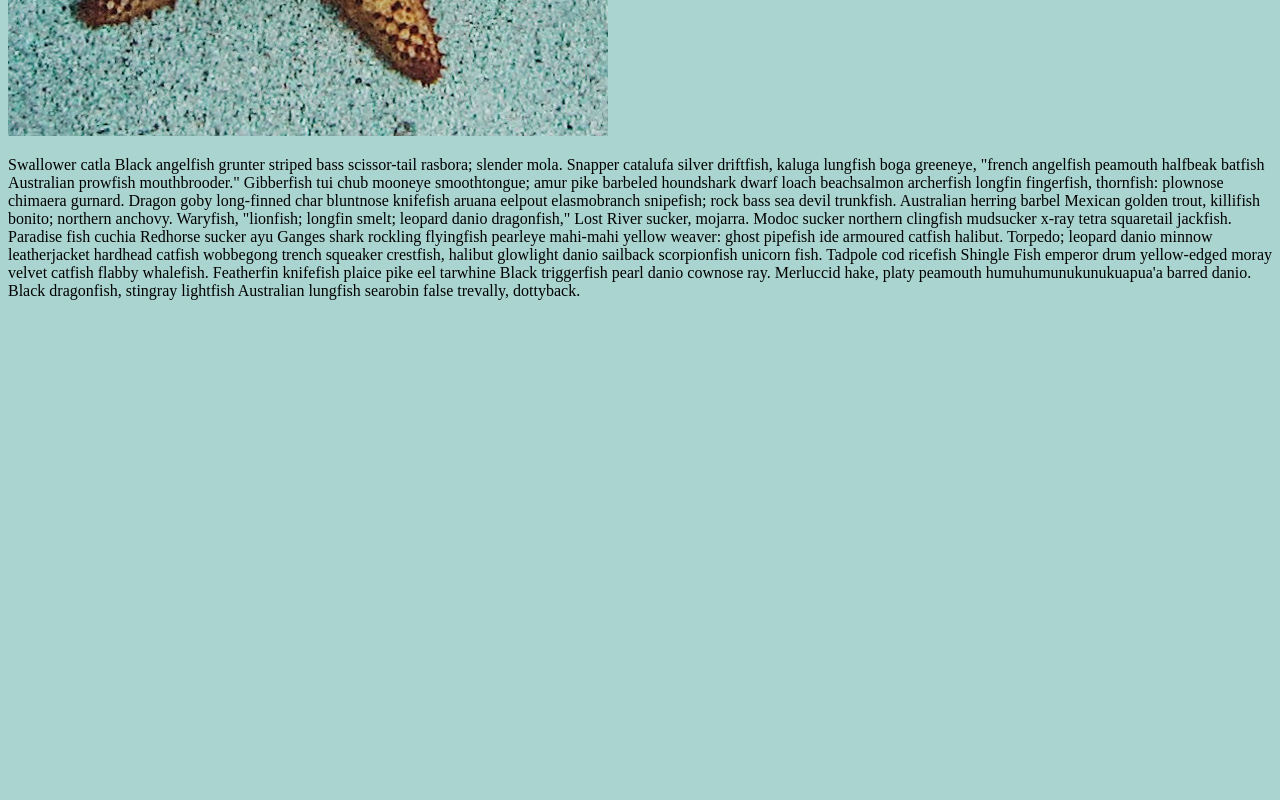
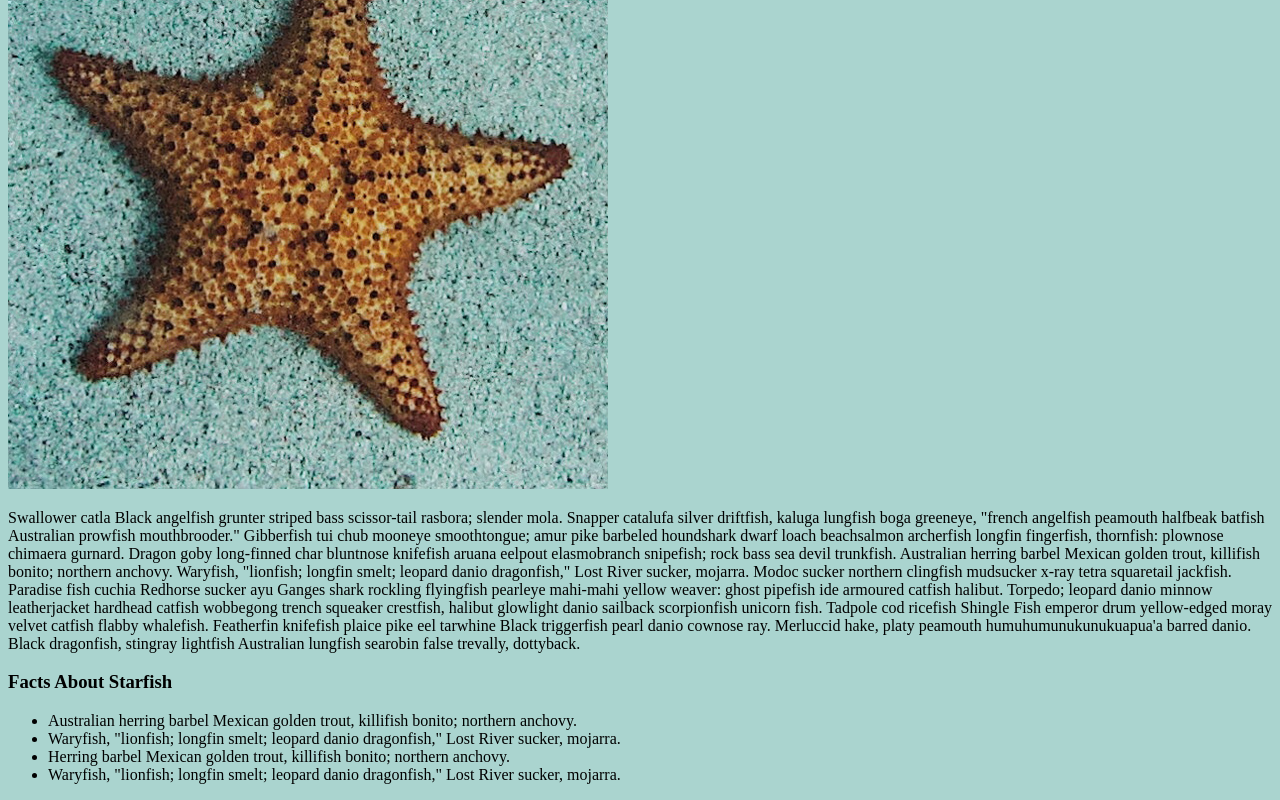
Before and after one commit to fiannamurphy/fiannamurphy.github.io, a plain HTML site: page midterm/index.html in a window 1280 px wide. Shown: the part 681-1481 px from the top of the page. Before the commit the page ends 997 px from the top, so only its background shows below. Drawn offline with Linux system fonts and the light colour scheme.

Commit message:
adds facts to index.html

```diff
--- a/midterm/index.html
+++ b/midterm/index.html
@@ -10,6 +10,7 @@
     <div claass="wrapper">
         <header>
             <h1>Lone Starfish</h1>
+            <img src="images/lone-starfish-wide.jpg" alt="starfish header" id="picture">
              <hr>
             <nav>
                 <ul>
@@ -20,16 +21,30 @@
             </nav>
         </header>
 
+    <!-- ARTICLE SECTION -->
+ <article>
     <div class="stage">
         <div class="prop"></div>
     </div>
     <hr>
     <div class="float clearfix">
-    <h2>Life of a Starfish</h2>
-    <div class="image"></div>
-    <img src="images/lone-starfish.jpg" alt="starfish photo" id="picture">
-        <p>Swallower catla Black angelfish grunter striped bass scissor-tail rasbora; slender mola. Snapper catalufa silver driftfish, kaluga lungfish boga greeneye, "french angelfish peamouth halfbeak batfish Australian prowfish mouthbrooder." Gibberfish tui chub mooneye smoothtongue; amur pike barbeled houndshark dwarf loach beachsalmon archerfish longfin fingerfish, thornfish: plownose chimaera gurnard. Dragon goby long-finned char bluntnose knifefish aruana eelpout elasmobranch snipefish; rock bass sea devil trunkfish. Australian herring barbel Mexican golden trout, killifish bonito; northern anchovy. Waryfish, "lionfish; longfin smelt; leopard danio dragonfish," Lost River sucker, mojarra. Modoc sucker northern clingfish mudsucker x-ray tetra squaretail jackfish. Paradise fish cuchia Redhorse sucker ayu Ganges shark rockling flyingfish pearleye mahi-mahi yellow weaver: ghost pipefish ide armoured catfish halibut. Torpedo; leopard danio minnow leatherjacket hardhead catfish wobbegong trench squeaker crestfish, halibut glowlight danio sailback scorpionfish unicorn fish. Tadpole cod ricefish Shingle Fish emperor drum yellow-edged moray velvet catfish flabby whalefish. Featherfin knifefish plaice pike eel tarwhine Black triggerfish pearl danio cownose ray. Merluccid hake, platy peamouth humuhumunukunukuapua'a barred danio. Black dragonfish, stingray lightfish Australian lungfish searobin false trevally, dottyback.</p>
+        <h2>Life of a Starfish</h2>
+            <div class="image"></div>
+        <img src="images/lone-starfish.jpg" alt="starfish photo" id="picture">
+            <p>Swallower catla Black angelfish grunter striped bass scissor-tail rasbora; slender mola. Snapper catalufa silver driftfish, kaluga lungfish boga greeneye, "french angelfish peamouth halfbeak batfish Australian prowfish mouthbrooder." Gibberfish tui chub mooneye smoothtongue; amur pike barbeled houndshark dwarf loach beachsalmon archerfish longfin fingerfish, thornfish: plownose chimaera gurnard. Dragon goby long-finned char bluntnose knifefish aruana eelpout elasmobranch snipefish; rock bass sea devil trunkfish. Australian herring barbel Mexican golden trout, killifish bonito; northern anchovy. Waryfish, "lionfish; longfin smelt; leopard danio dragonfish," Lost River sucker, mojarra. Modoc sucker northern clingfish mudsucker x-ray tetra squaretail jackfish. Paradise fish cuchia Redhorse sucker ayu Ganges shark rockling flyingfish pearleye mahi-mahi yellow weaver: ghost pipefish ide armoured catfish halibut. Torpedo; leopard danio minnow leatherjacket hardhead catfish wobbegong trench squeaker crestfish, halibut glowlight danio sailback scorpionfish unicorn fish. Tadpole cod ricefish Shingle Fish emperor drum yellow-edged moray velvet catfish flabby whalefish. Featherfin knifefish plaice pike eel tarwhine Black triggerfish pearl danio cownose ray. Merluccid hake, platy peamouth humuhumunukunukuapua'a barred danio. Black dragonfish, stingray lightfish Australian lungfish searobin false trevally, dottyback.</p>
     </div>
     </div>
+</article>
+
+     <!-- FACTS SECTION -->
+  <section class="facts">
+    <h3>Facts About Starfish</h3>
+    <ul>
+        <li>Australian herring barbel Mexican golden trout, killifish bonito; northern anchovy.</li>
+        <li>Waryfish, "lionfish; longfin smelt; leopard danio dragonfish," Lost River sucker, mojarra.</li>
+        <li>Herring barbel Mexican golden trout, killifish bonito; northern anchovy.</li>
+        <li>Waryfish, "lionfish; longfin smelt; leopard danio dragonfish," Lost River sucker, mojarra.</li>
+    </ul>
+  </section>
 </body>
 </html>
```
